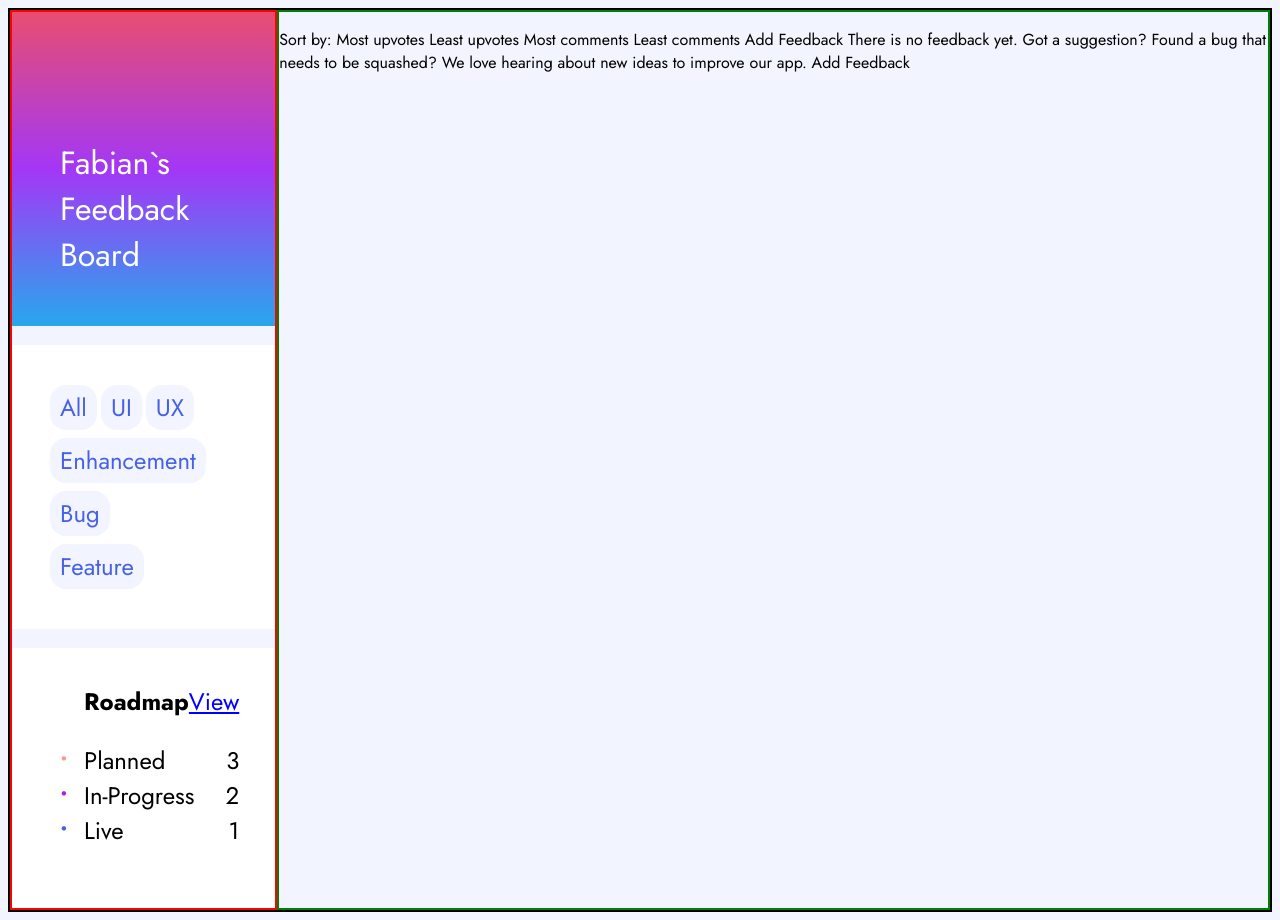
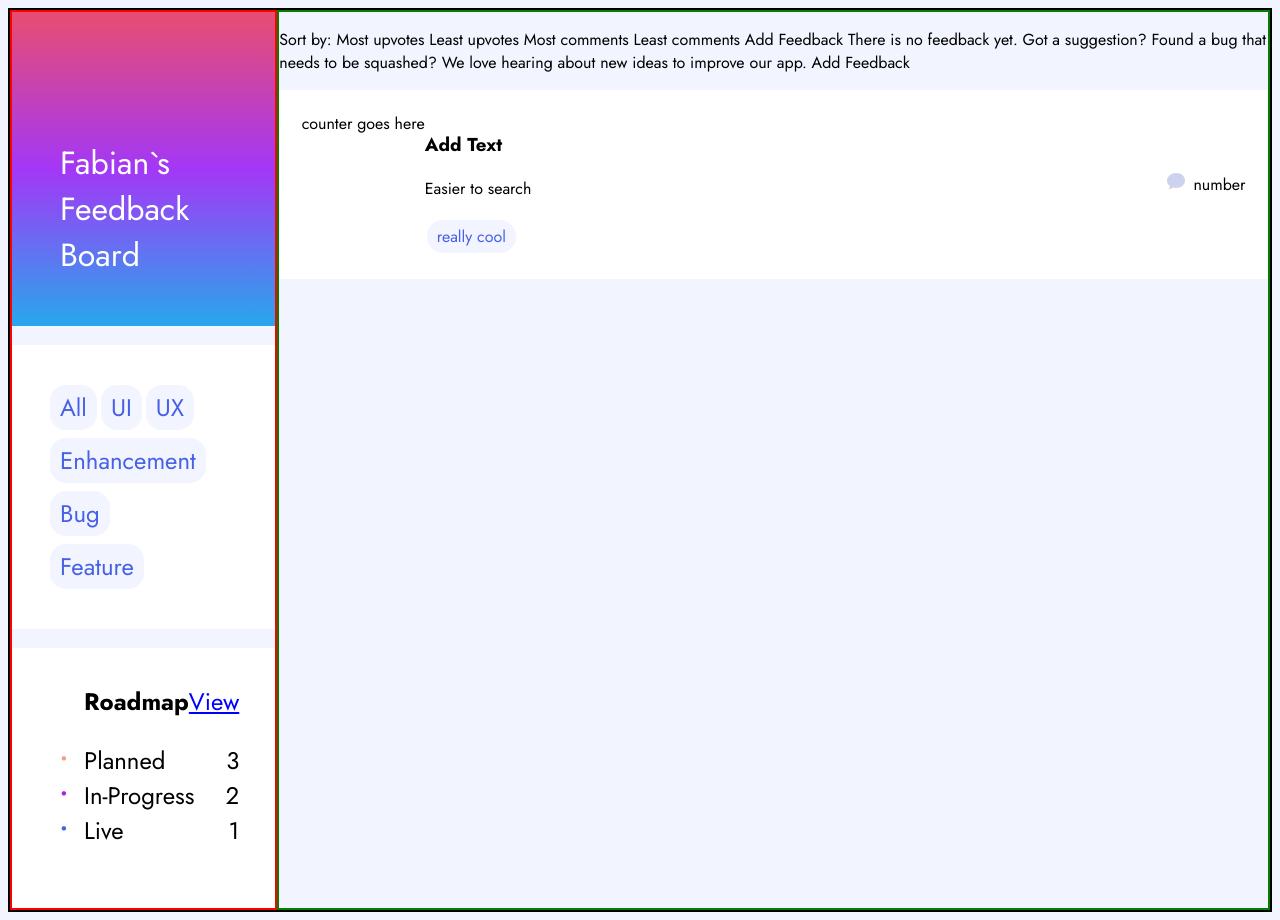
Before and after one commit to FabianAndiel1985/product_feedback_app-REACT-SCSS, a React (Create React App) app: page / in a window 1280 px wide. Built offline with nearby package versions, Linux system fonts and the light colour scheme.

Commit message:
Styling long white box

```diff
--- a/src/components/suggestions/components/main/components/LongWhiteBox.jsx
+++ b/src/components/suggestions/components/main/components/LongWhiteBox.jsx
@@ -1,17 +1,29 @@
-import React from 'react'
-import * as LongWhiteBoxStyles from "LongWhiteBox.module.scss";
+import * as LongWhiteBoxStyles from "./LongWhiteBox.module.scss";
+import Pill from '../../sidebar/components/pill';
 
 function LongWhiteBox() {
+
+    const SpeechBubble = <svg width="18" height="16" xmlns="http://www.w3.org/2000/svg"><path d="M2.62 16H1.346l.902-.91c.486-.491.79-1.13.872-1.823C1.036 11.887 0 9.89 0 7.794 0 3.928 3.52 0 9.03 0 14.87 0 18 3.615 18 7.455c0 3.866-3.164 7.478-8.97 7.478-1.017 0-2.078-.137-3.025-.388A4.705 4.705 0 012.62 16z" fill="#CDD2EE" fill-rule="nonzero"/></svg>;
+
     return (
-        <div className="LongWhiteBox">
-            <div className="counter">
+        <div className={LongWhiteBoxStyles.LongWhiteBox}>
 
+            <div className={LongWhiteBoxStyles.LongWhiteBox__firstFlexItem}>
+                <div className="counter">
+                     counter goes here
+                </div>
+                <div className={LongWhiteBoxStyles.LongWhiteBox__firstFlexItem__text}>
+                    <h3>Add Text</h3>
+                    <p>Easier to search</p>
+                    <Pill text={"really cool"}/>
+                </div>
             </div>
-            <div className="text">
 
-            </div>
-            <div className="text">
-
+            <div className={LongWhiteBoxStyles.LongWhiteBox__secondFlexItem}>
+                <div className={LongWhiteBoxStyles.LongWhiteBox__secondFlexItem__container}>
+                    {SpeechBubble}
+                    <div>number</div>
+                </div>
             </div>
         </div>
     )
--- a/src/components/suggestions/components/main/components/LongWhiteBox.module.scss
+++ b/src/components/suggestions/components/main/components/LongWhiteBox.module.scss
@@ -0,0 +1,34 @@
+.LongWhiteBox{
+    display: flex;
+    flex-direction: row;
+    justify-content: space-between;
+    padding: 1.4em;
+    background-color: var(--box-background);
+
+    .LongWhiteBox__firstFlexItem{
+        display: inherit;
+        flex-direction: row;
+
+        .LongWhiteBoxStyles.LongWhiteBox__firstFlexItem__text{
+            h3{
+                text-align: left;
+                font-weight: bold;
+                letter-spacing: -0.25px;
+                margin-bottom: 0.1em;
+            }
+        }
+    }
+
+    .LongWhiteBox__secondFlexItem{
+        display: inherit;
+        align-items:center;
+        .LongWhiteBox__secondFlexItem__container{
+            display: inherit;
+            flex-direction: row;
+
+            div{
+                margin-left: 0.5em;
+            }
+        }
+    }
+}
--- a/src/components/suggestions/components/main/main.jsx
+++ b/src/components/suggestions/components/main/main.jsx
@@ -1,7 +1,11 @@
 import React from 'react'
+import LongWhiteBox from './components/LongWhiteBox';
+
 
 const Main = () => {
     return (
+
+        <>
 
             <p>
             Sort by:
@@ -18,8 +22,10 @@ const Main = () => {
 
             Add Feedback
 
+            </p>
 
-          </p>
+            <LongWhiteBox/>
+        </>
     )
 }
 
```
Also changed, not shown: src/assets/iconComments.svg (added). Lines whose indentation alone changed are shown as unchanged.
